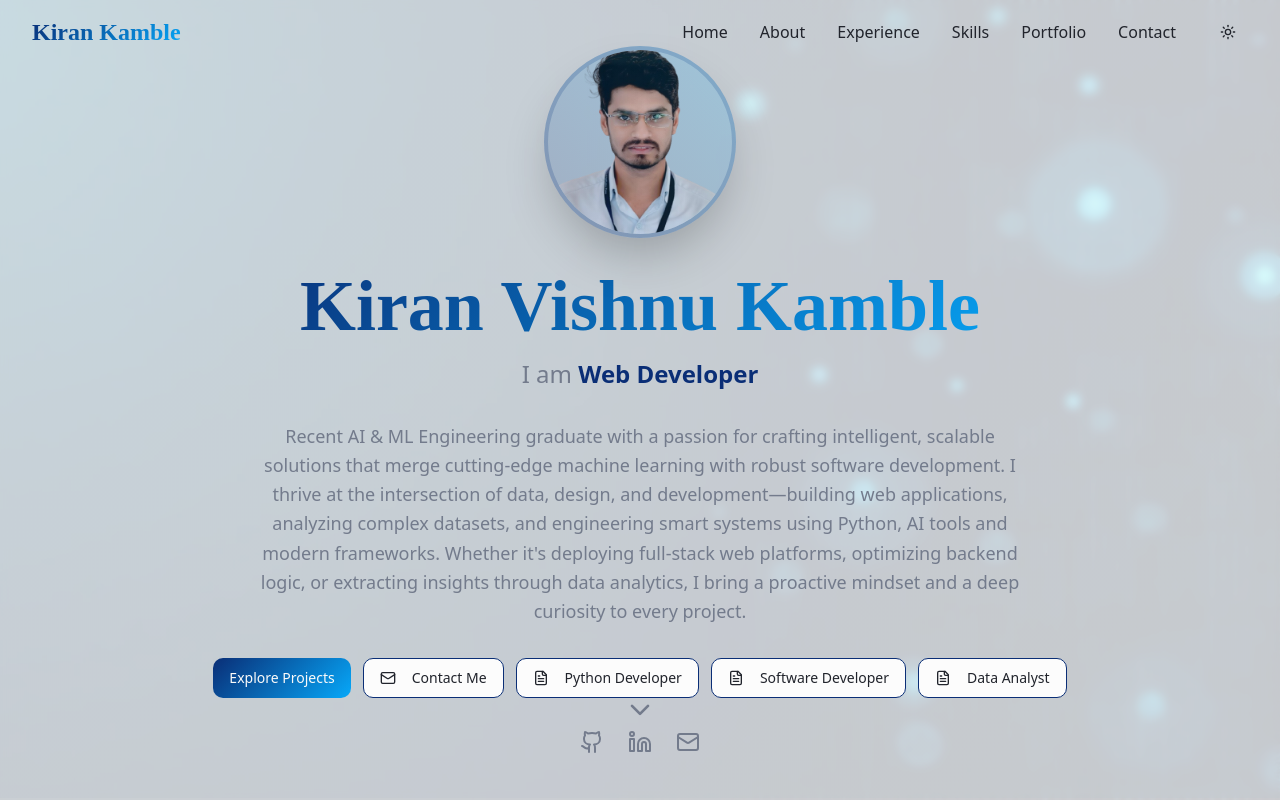
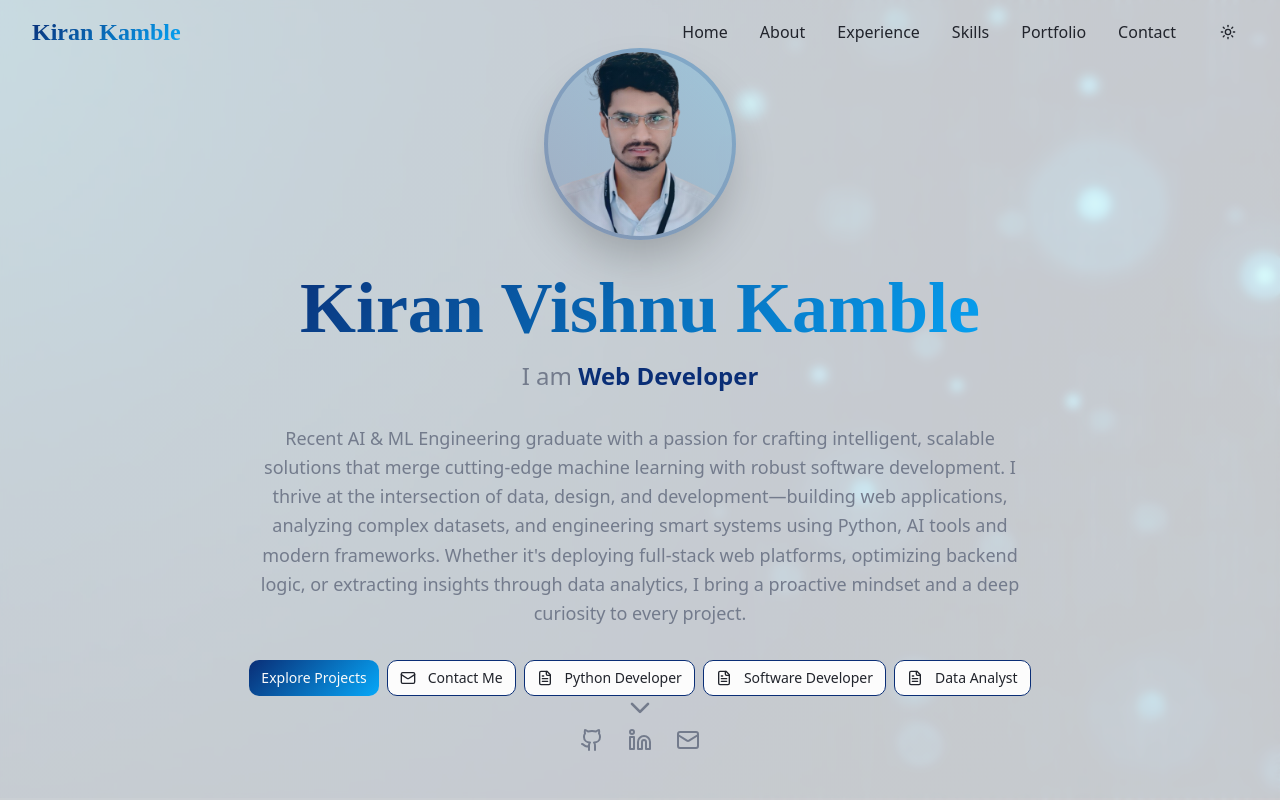
Before and after one commit to kirankamble1523/kiranvkamble, a React (Vite) app: page / in a window 1280 px wide. Shown: the top 800 px of the page. Built offline with nearby package versions, Linux system fonts and the light colour scheme; a web font is replaced by a local one.

Commit message:
Refactor: Make CTA buttons smaller

```diff
--- a/src/components/Hero.tsx
+++ b/src/components/Hero.tsx
@@ -106,10 +106,10 @@ const Hero = () => {
             initial={{ opacity: 0, y: 30 }}
             animate={{ opacity: 1, y: 0 }}
             transition={{ duration: 0.6, delay: 0.8 }}
-            className="flex flex-col sm:flex-row gap-3 justify-center items-center"
+            className="flex flex-col sm:flex-row gap-2 justify-center items-center"
           >
             <Button
-              size="default"
+              size="sm"
               onClick={() => scrollToSection('#portfolio')}
               className="bg-hero-gradient hover:shadow-lg transition-all duration-300 hover:scale-105"
             >
@@ -117,38 +117,38 @@ const Hero = () => {
             </Button>
             <Button
               variant="outline"
-              size="default"
+              size="sm"
               onClick={() => scrollToSection('#contact')}
               className="border-primary hover:bg-primary hover:text-primary-foreground transition-all duration-300"
             >
-              <Mail className="mr-2 h-4 w-4" />
+              <Mail className="mr-1 h-3.5 w-3.5" />
               Contact Me
             </Button>
             <Button
               variant="outline"
-              size="default"
+              size="sm"
               onClick={() => window.open('https://drive.google.com/file/d/175YrvCmE8DA3-rNOvBYJe4_iugEoDBZg/view?usp=drivesdk', '_blank')}
               className="border-primary hover:bg-primary hover:text-primary-foreground transition-all duration-300"
             >
-              <FileText className="mr-2 h-4 w-4" />
+              <FileText className="mr-1 h-3.5 w-3.5" />
               Python Developer
             </Button>
             <Button
               variant="outline"
-              size="default"
+              size="sm"
               onClick={() => window.open('https://drive.google.com/file/d/1JRv65jXmNIq16_y6Ajpk73Ic7uemKU80/view?usp=drivesdk', '_blank')}
               className="border-primary hover:bg-primary hover:text-primary-foreground transition-all duration-300"
             >
-              <FileText className="mr-2 h-4 w-4" />
+              <FileText className="mr-1 h-3.5 w-3.5" />
               Software Developer
             </Button>
             <Button
               variant="outline"
-              size="default"
+              size="sm"
               onClick={() => window.open('https://drive.google.com/file/d/1pAN_nknMKnk0nwPwgYMkrcwORbBbEAZS/view?usp=drivesdk', '_blank')}
               className="border-primary hover:bg-primary hover:text-primary-foreground transition-all duration-300"
             >
-              <FileText className="mr-2 h-4 w-4" />
+              <FileText className="mr-1 h-3.5 w-3.5" />
               Data Analyst
             </Button>
           </motion.div>
```
